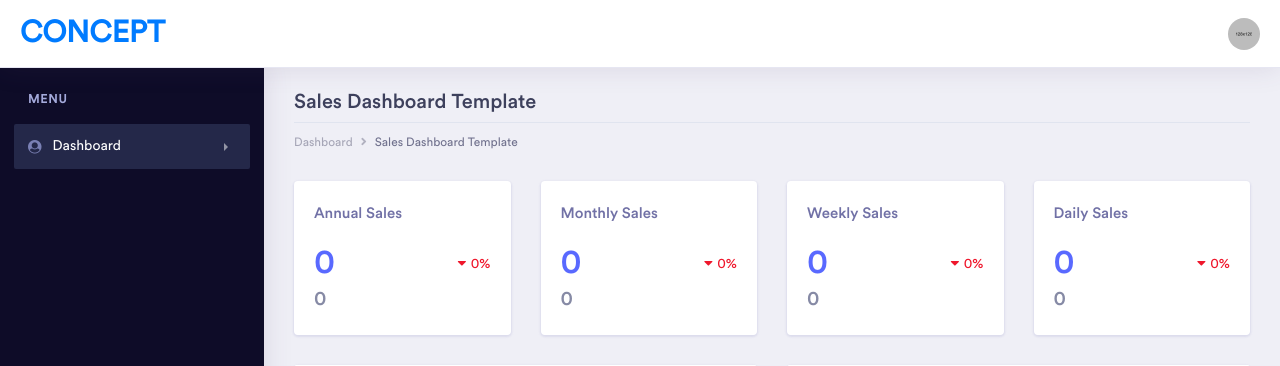
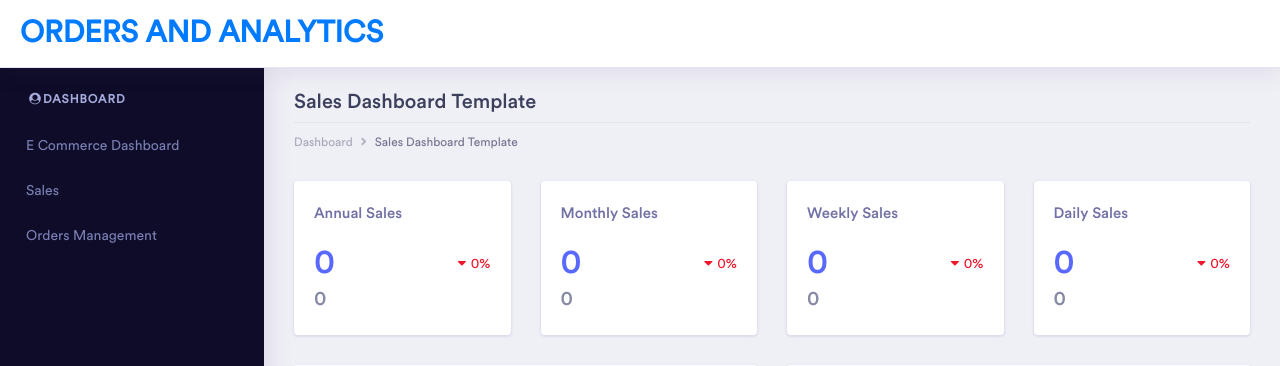
Before and after one commit to PouryaMansouri/maktab98GroupProject, a Django app: page /accounts/sales_dashboard/ in a window 1280 px wide. Shown: the top 366 px of the page. Run offline with Django 4.2, Linux system fonts and the light colour scheme; data that the repository does not hold is empty; some libraries are stand-ins or nearby versions; some web fonts are replaced.

Commit message:
style: change in navber & sidebar in dashboard

```diff
--- a/accounts/templates/inc/include.html
+++ b/accounts/templates/inc/include.html
@@ -3,26 +3,29 @@
 <!-- ============================================================== -->
 {% load static %}
 <div class="dashboard-header">
-    <nav class="navbar navbar-expand-lg bg-white fixed-top">
-        <a class="navbar-brand" href="{% url 'accounts:dashboard' %}">Concept</a>
+    <nav class="navbar navbar-expand bg-white fixed-top">
+        <a class="navbar-brand" href="{% url 'accounts:dashboard' %}">Orders and Analytics</a>
         <button class="navbar-toggler" type="button" data-toggle="collapse" data-target="#navbarSupportedContent" aria-controls="navbarSupportedContent" aria-expanded="false" aria-label="Toggle navigation">
             <span class="navbar-toggler-icon"></span>
         </button>
         <div class="collapse navbar-collapse " id="navbarSupportedContent">
+            {% if request.user.is_authenticated %}
             <ul class="navbar-nav ml-auto navbar-right-top">
                 <li class="nav-item dropdown nav-user">
-                    <a class="nav-link nav-user-img" href="#" id="navbarDropdownMenuLink2" data-toggle="dropdown" aria-haspopup="true" aria-expanded="false"><img src="{% static 'accounts/assets/images/avatar-1.jpg' %}" alt="" class="user-avatar-md rounded-circle"></a>
+                    <a class="nav-link nav-user-img" href="" id="navbarDropdownMenuLink2" data-toggle="dropdown" aria-haspopup="true" aria-expanded="false"><img src="{{request.user.image}}{% if request.user.image %}{% else %}{% static 'accounts/assets/images/avatar-1.jpg' %}{% endif %}" alt="" class="user-avatar-md rounded-circle"></a>
                     <div class="dropdown-menu dropdown-menu-right nav-user-dropdown" aria-labelledby="navbarDropdownMenuLink2">
                         <div class="nav-user-info">
-                            <h5 class="mb-0 text-white nav-user-name">John Abraham </h5>
-                            <span class="status"></span><span class="ml-2">Available</span>
+                            <h5 class="mb-0 text-white nav-user-name">{{request.user.full_name}} </h5>
+                            <!-- <span class="status"></span><span class="ml-2">Available</span> -->
                         </div>
-                        <a class="dropdown-item" href="#"><i class="fas fa-user mr-2"></i>Account</a>
-                        <a class="dropdown-item" href="#"><i class="fas fa-cog mr-2"></i>Setting</a>
-                        <a class="dropdown-item" href="#"><i class="fas fa-power-off mr-2"></i>Logout</a>
+                        <!-- <a class="dropdown-item" href="#"><i class="fas fa-user mr-2"></i>Account</a> -->
+                        <a class="dropdown-item" href="{% url 'cafe:home' %}"><i class="fas fa-coffee mr-2"></i>Cafena</a>
+                        <a class="dropdown-item" href="/admin"><i class="fas fa-id-card mr-2"></i>Admin Panel</a>
+                        <a class="dropdown-item" href="{% url 'accounts:logout' %}"><i class="fas fa-power-off mr-2"></i>Logout</a>
                     </div>
                 </li>
             </ul>
+            {% endif %}
         </div>
     </nav>
 </div>
@@ -33,19 +36,17 @@
 <!-- ============================================================== -->
 <div class="nav-left-sidebar sidebar-dark">
     <div class="menu-list">
-        <nav class="navbar navbar-expand-lg navbar-light">
-            <a class="d-xl-none d-lg-none" href="#">Dashboard</a>
+        <nav class="navbar navbar-expand-lg  navbar-light">
+            <a class="d-xl-none d-lg-none" href="#">Menu</a>
             <button class="navbar-toggler" type="button" data-toggle="collapse" data-target="#navbarNav" aria-controls="navbarNav" aria-expanded="false" aria-label="Toggle navigation">
                 <span class="navbar-toggler-icon"></span>
             </button>
             <div class="collapse navbar-collapse" id="navbarNav">
                 <ul class="navbar-nav flex-column">
                     <li class="nav-divider">
-                        Menu
+                        <i class="fa fa-fw fa-user-circle"></i>Dashboard
                     </li>
                     <li class="nav-item ">
-                        <a class="nav-link active" href="#" data-toggle="collapse" aria-expanded="false" data-target="#submenu-1" aria-controls="submenu-1"><i class="fa fa-fw fa-user-circle"></i>Dashboard <span class="badge badge-success">6</span></a>
-                        <div id="submenu-1" class="collapse submenu" >
                             <ul class="nav flex-column">
                                 <li class="nav-item">
                                             <li class="nav-item">
@@ -54,6 +55,9 @@
                                 </li>
                                 <li class="nav-item">
                                     <a class="nav-link" href="{% url 'accounts:sales_dashboard' %}">Sales</a>
+                                </li>
+                                <li class="nav-item">
+                                    <a class="nav-link" href="{% url 'accounts:show_all_orders' %}">Orders Management</a>
                                 </li>
                             </ul>
                         </div>
```
